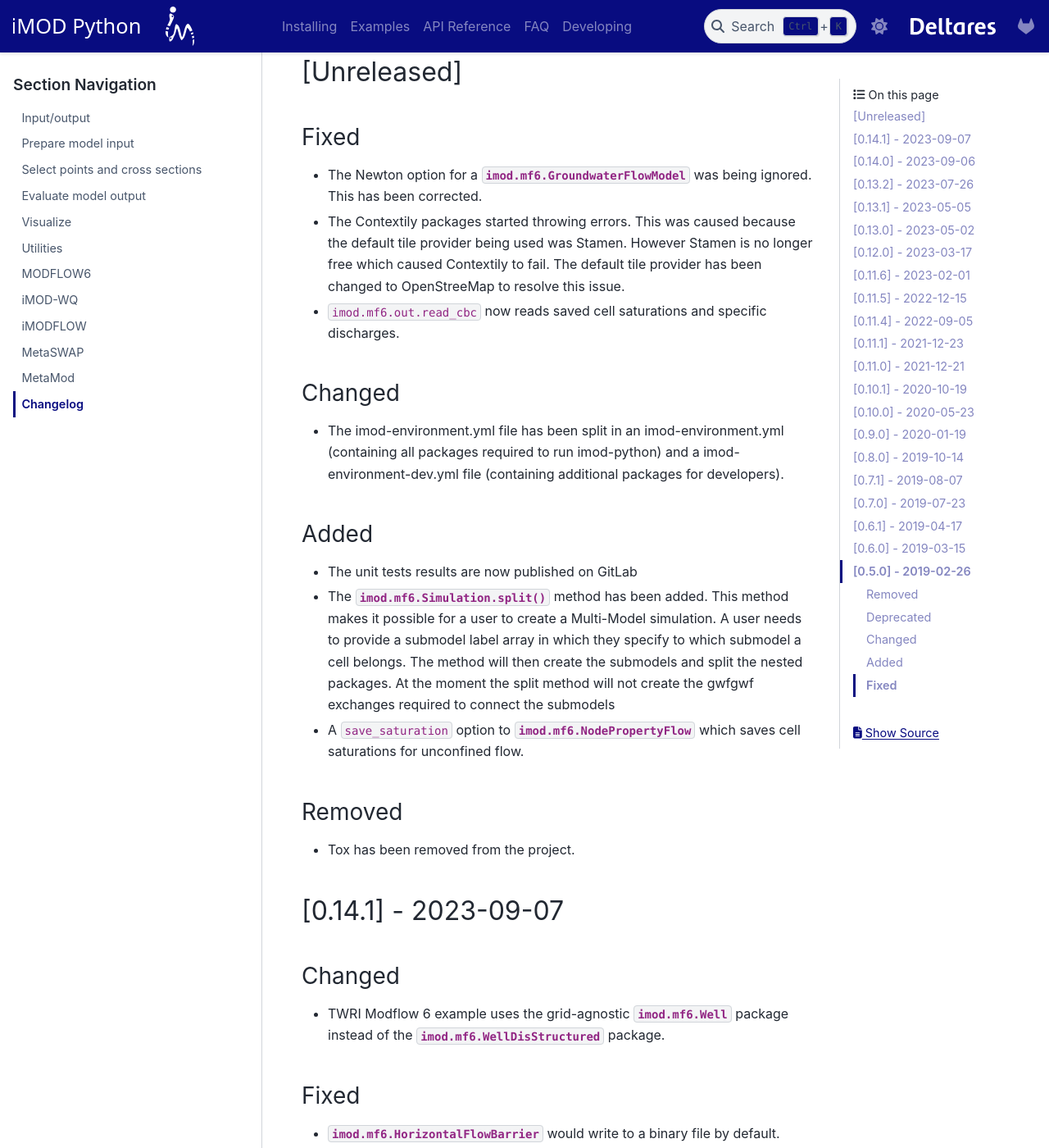
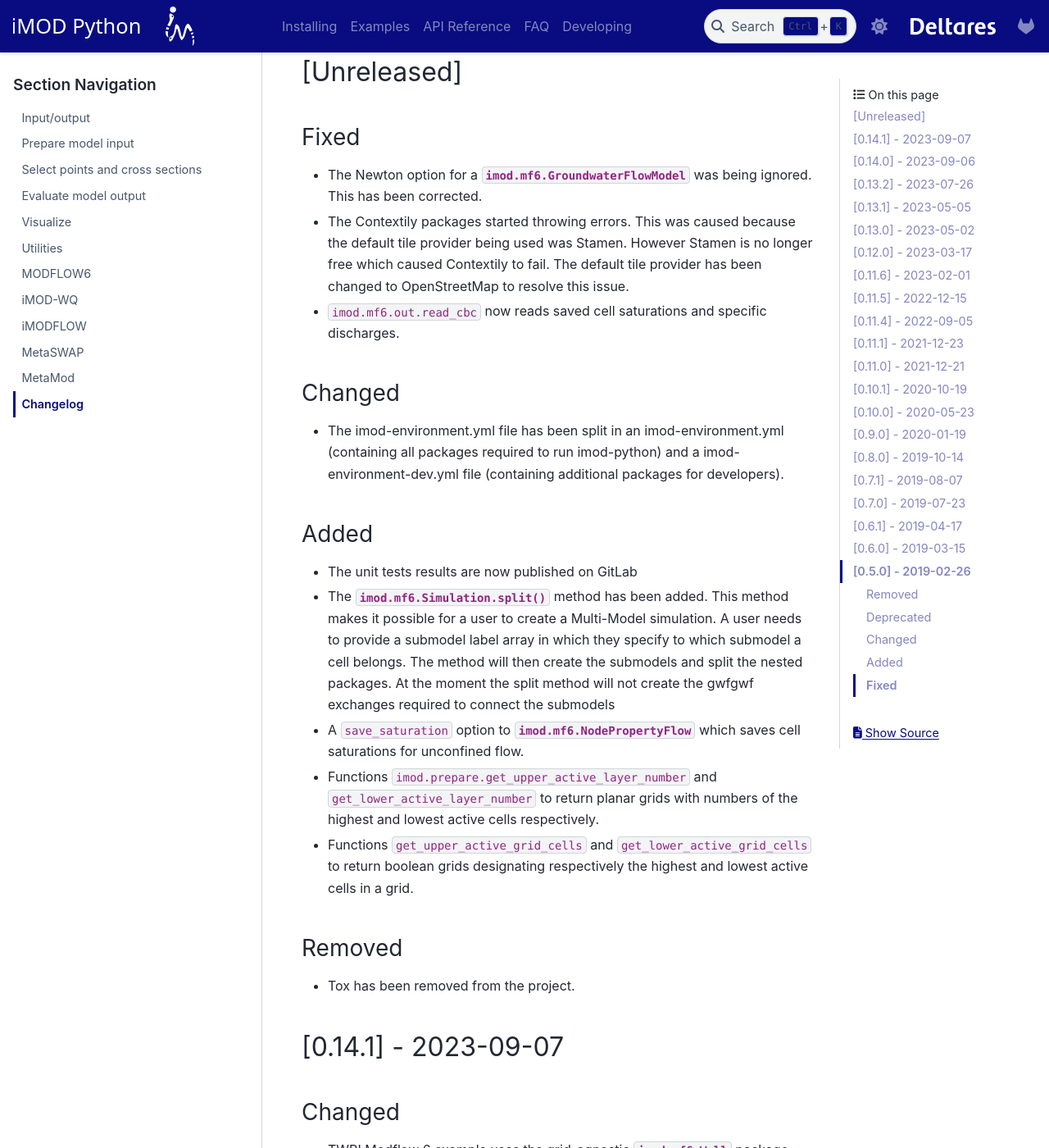
Before and after one commit to Deltares/imod-python, a Sphinx documentation site: the page built from docs/api/changelog.rst, in a window 1280 px wide and 1400 px high, scrolled down 281 px. Shown: the whole window at 82% size. Built offline with Sphinx 7.4.7 and the PyData theme 0.15.4, drawn with Linux system fonts in a browser that asks for light colours; pages that are not in the unit, such as notebooks, are missing from menus; cross-references to code outside the pages are shown as plain code.

Commit message:
Update changelog

```diff
--- a/docs/api/changelog.rst
+++ b/docs/api/changelog.rst
@@ -17,7 +17,7 @@ Fixed
 - The Contextily packages started throwing errors. This was caused because the
   default tile provider being used was Stamen. However Stamen is no longer free
   which caused Contextily to fail. The default tile provider has been changed to
-  OpenStreeMap to resolve this issue.
+  OpenStreetMap to resolve this issue.
 - :function:`imod.mf6.out.read_cbc` now reads saved cell saturations and specific discharges.
 
 Changed
@@ -37,6 +37,12 @@ Added
   connect the submodels
 - A ``save_saturation`` option to :class:`imod.mf6.NodePropertyFlow` which saves
   cell saturations for unconfined flow.
+- Functions :function:`imod.prepare.get_upper_active_layer_number` and
+  :function:`get_lower_active_layer_number` to return planar grids with numbers
+  of the highest and lowest active cells respectively.
+- Functions :function:`get_upper_active_grid_cells` and
+  :function:`get_lower_active_grid_cells` to return boolean grids designating
+  respectively the highest and lowest active cells in a grid.
 
 Removed
 ~~~~~~~
```
